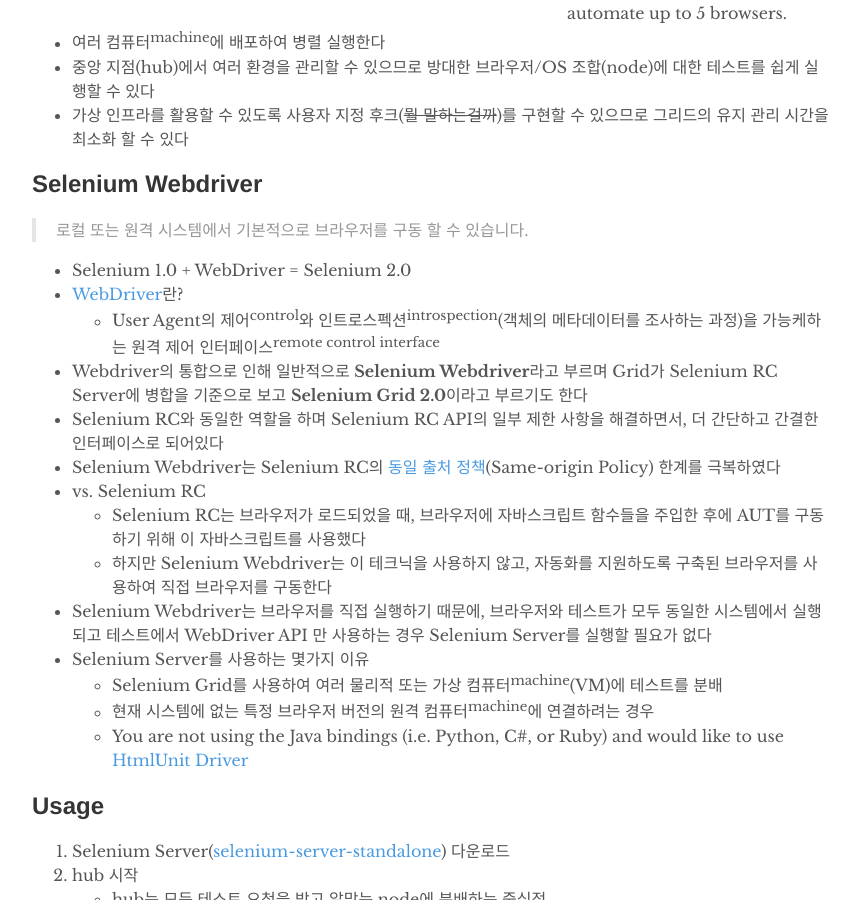
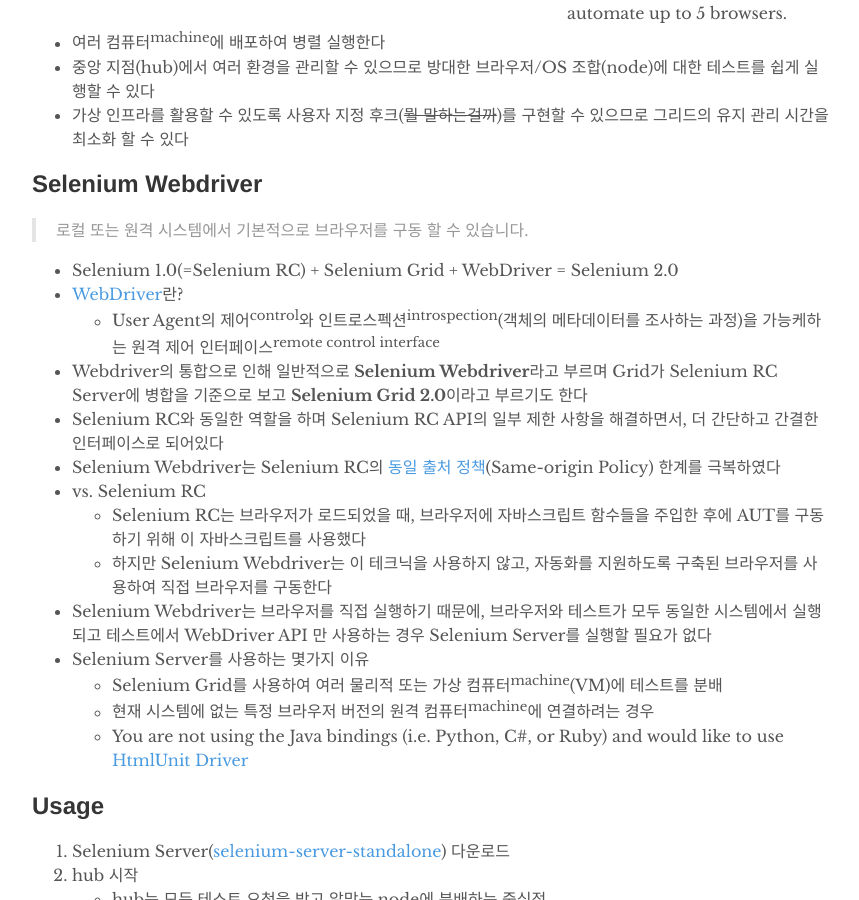
Before and after one commit to namgyu/namgyu.github.io, a Jekyll site: the page built from _posts/2018-01-10-what-is-selenium-webdriver.md, in a window 1280 px wide and 900 px high, scrolled down 3510 px. Shown: the whole window, without its empty margins (208-1067 px from the left). Built offline with Jekyll 4.4.1, drawn with Linux system fonts in a browser that asks for light colours.

Commit message:
webdriver 설명 보충

```diff
--- a/_posts/2018-01-10-what-is-selenium-webdriver.md
+++ b/_posts/2018-01-10-what-is-selenium-webdriver.md
@@ -62,7 +62,7 @@ categories: testing
 ## Selenium Webdriver
 > 로컬 또는 원격 시스템에서 기본적으로 브라우저를 구동 할 수 있습니다.
 
-* Selenium 1.0 + WebDriver = Selenium 2.0
+* Selenium 1.0(=Selenium RC) + Selenium Grid + WebDriver = Selenium 2.0
 * [WebDriver](https://github.com/w3c/webdriver)란?
     * User Agent의 제어<sup>control</sup>와 인트로스펙션<sup>introspection</sup>(객체의 메타데이터를 조사하는 과정)을 가능케하는 원격 제어 인터페이스<sup>remote control interface</sup>
 * Webdriver의 통합으로 인해 일반적으로 **Selenium Webdriver**라고 부르며 Grid가 Selenium RC Server에 병합을 기준으로 보고 **Selenium Grid 2.0**이라고 부르기도 한다
```
